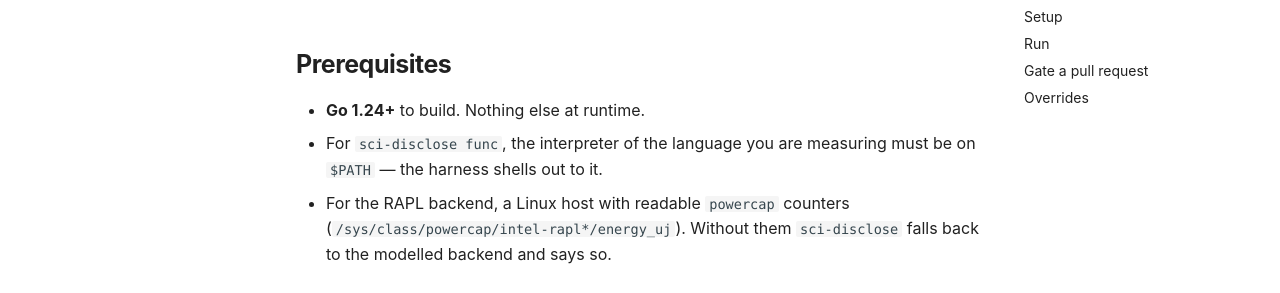
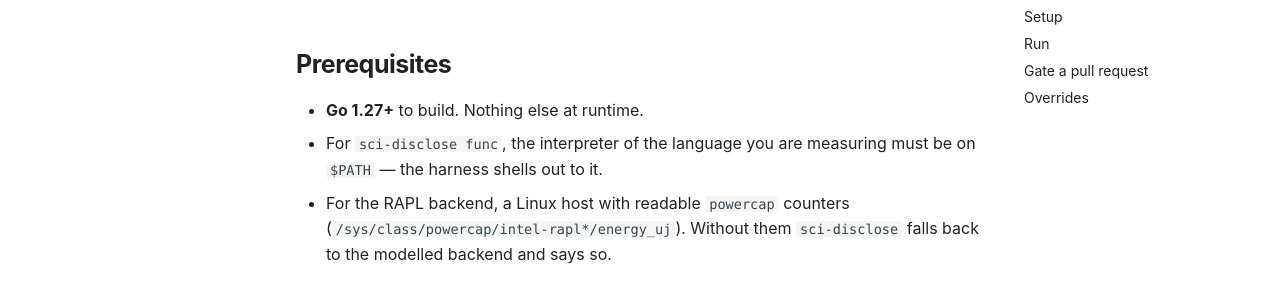
Before and after one commit to fabiocicerchia/sci-disclose, an MkDocs documentation site: the page built from docs/getting-started.md, in a window 1280 px wide and 900 px high. Shown: the part 198-491 px from the top of the window. Built offline with MkDocs 1.6.1 and Material for MkDocs 9.7.7, drawn with Linux system fonts in a browser that asks for light colours; comment, search, counter and statistics services are not loaded.

Commit message:
fix: Go 1.24 reached end of life on 2026-02-10
Problem: go.mod:3 pinned Go 1.24, which reached end of life on 2026-02-10.
Cause: The go directive was never moved past the 1.24 release line.
Change: Set `go 1.27` in go.mod and changed the 'Go 1.24+' prerequisite in docs/getting-started.md to 1.27. ci.yml and release.yml use `go-version-file: go.mod` so they follow without edits.

Found by code-atlas: debt-eol:go:1.24

Co-authored-by: Claude <noreply@anthropic.com>

```diff
--- a/docs/getting-started.md
+++ b/docs/getting-started.md
@@ -2,7 +2,7 @@
 
 ## Prerequisites
 
-- **Go 1.24+** to build. Nothing else at runtime.
+- **Go 1.27+** to build. Nothing else at runtime.
 - For `sci-disclose func`, the interpreter of the language you are measuring must be on
   `$PATH` — the harness shells out to it.
 - For the RAPL backend, a Linux host with readable `powercap` counters
```
Also changed, not shown: 1 other file.
